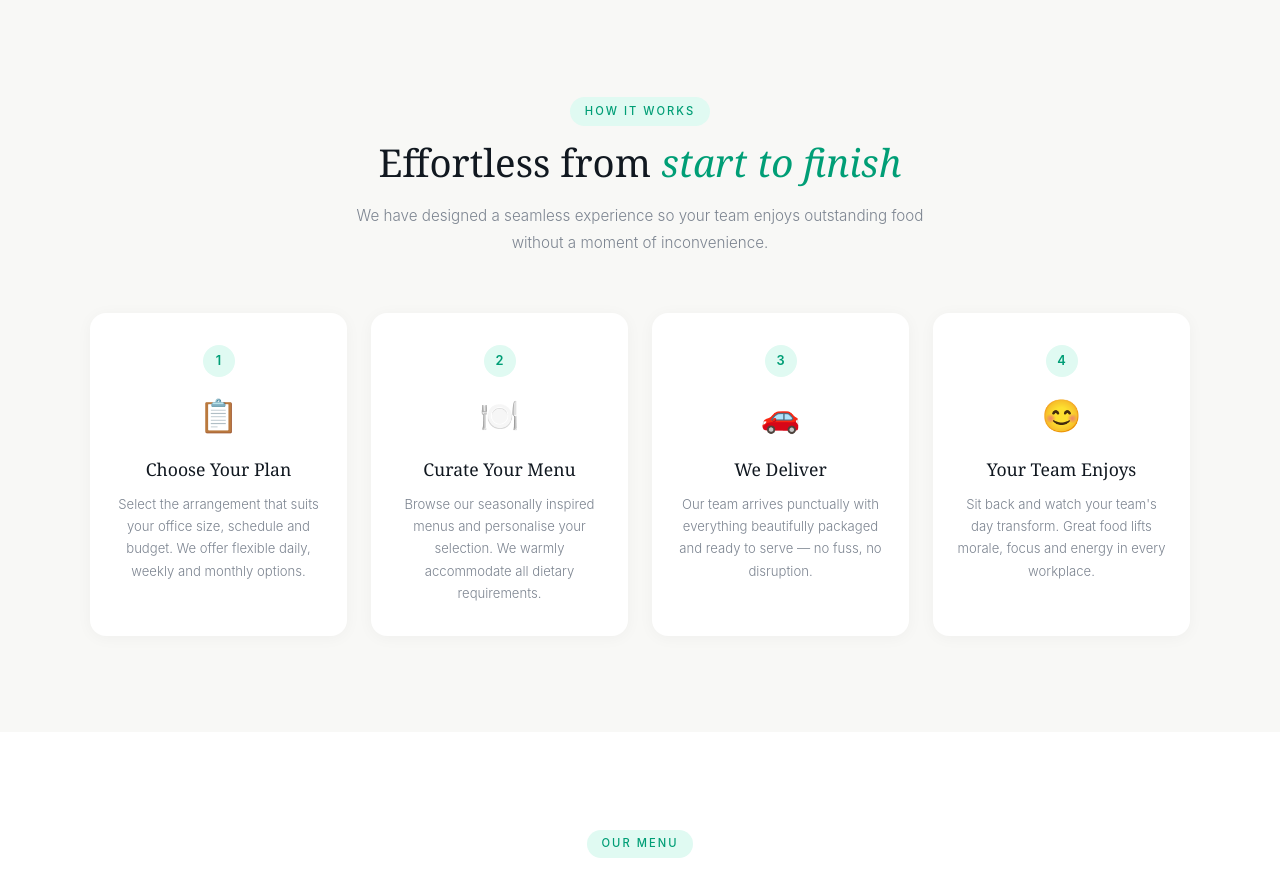
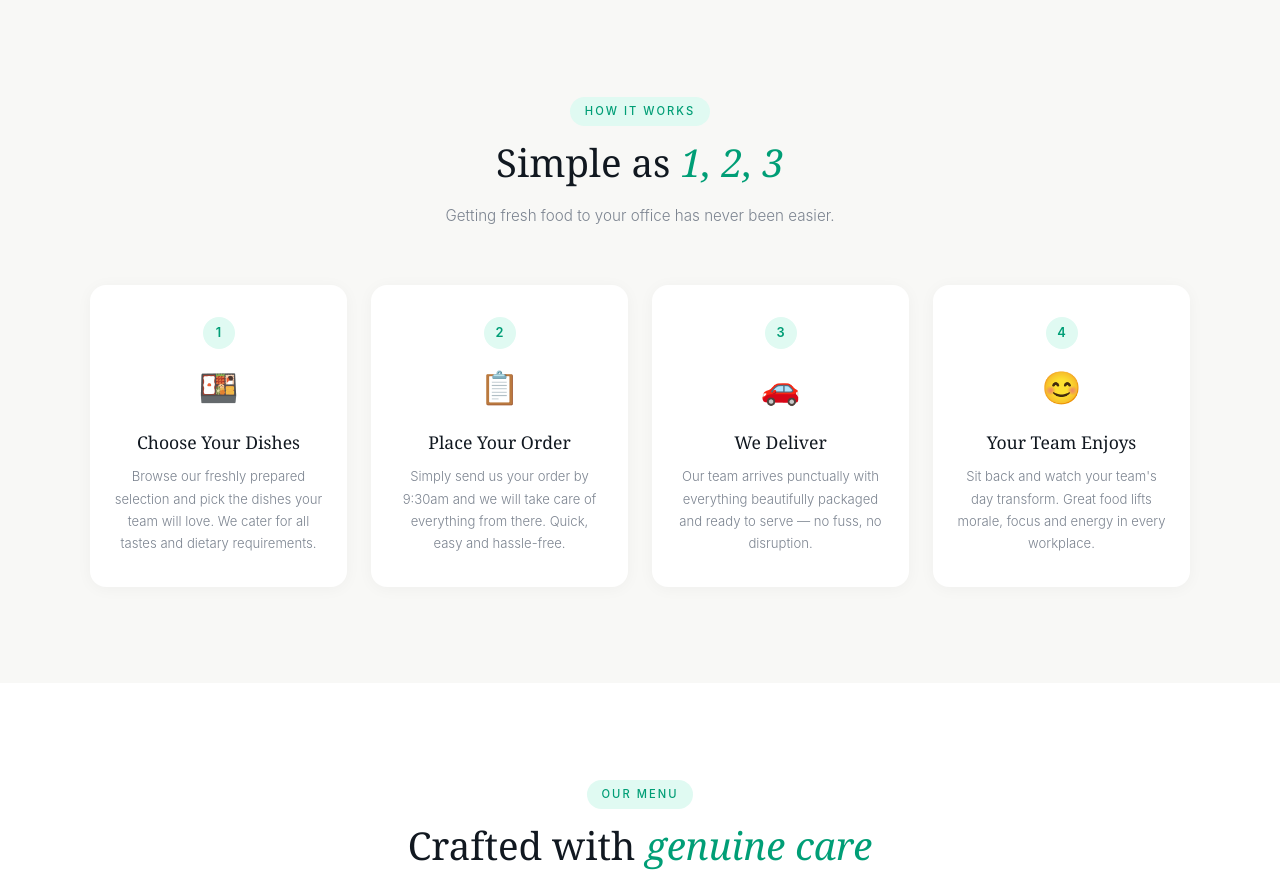
Before and after one commit to younes478/qualityfirst-website, a React (Create React App) app: page / in a window 1280 px wide. Shown: the part 800-1677 px from the top of the page. Built offline with nearby package versions, Linux system fonts and the light colour scheme.

Commit message:
update how it works steps

```diff
--- a/src/App.js
+++ b/src/App.js
@@ -137,13 +137,13 @@ function App() {
       <section className="fd-how">
         <div className="fd-section-header">
           <span className="fd-section-tag">How It Works</span>
-          <h2>Effortless from <em>start to finish</em></h2>
-          <p>We have designed a seamless experience so your team enjoys outstanding food without a moment of inconvenience.</p>
+          <h2>Simple as <em>1, 2, 3</em></h2>
+          <p>Getting fresh food to your office has never been easier.</p>
         </div>
         <div className="fd-steps-grid">
           {[
-            { num: 1, icon: '📋', title: 'Choose Your Plan', desc: 'Select the arrangement that suits your office size, schedule and budget. We offer flexible daily, weekly and monthly options.' },
-            { num: 2, icon: '🍽️', title: 'Curate Your Menu', desc: 'Browse our seasonally inspired menus and personalise your selection. We warmly accommodate all dietary requirements.' },
+            { num: 1, icon: '🍱', title: 'Choose Your Dishes', desc: 'Browse our freshly prepared selection and pick the dishes your team will love. We cater for all tastes and dietary requirements.' },
+            { num: 2, icon: '📋', title: 'Place Your Order', desc: 'Simply send us your order by 9:30am and we will take care of everything from there. Quick, easy and hassle-free.' },
             { num: 3, icon: '🚗', title: 'We Deliver', desc: 'Our team arrives punctually with everything beautifully packaged and ready to serve — no fuss, no disruption.' },
             { num: 4, icon: '😊', title: 'Your Team Enjoys', desc: 'Sit back and watch your team\'s day transform. Great food lifts morale, focus and energy in every workplace.' },
           ].map((step) => (
```
